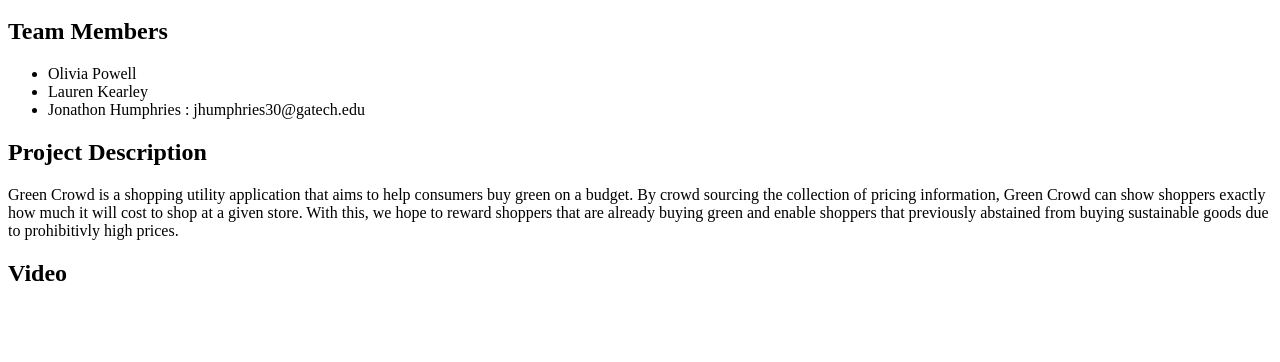
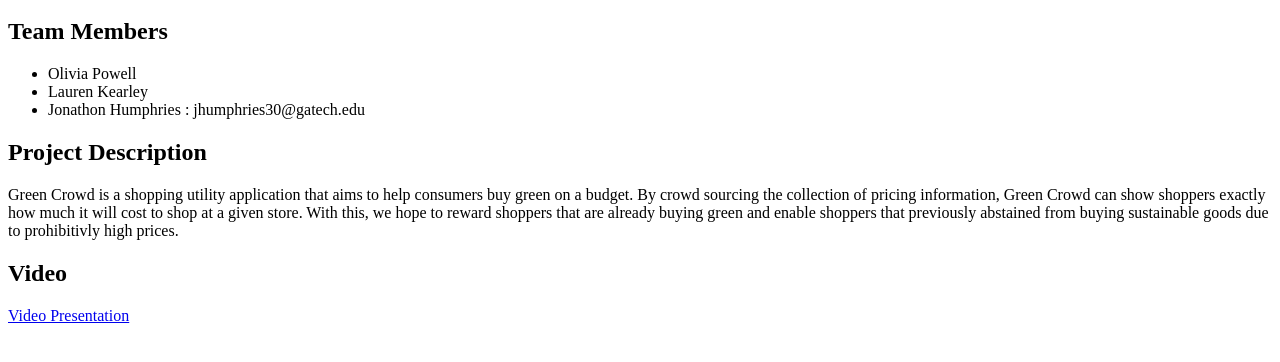
Before and after one commit to MaS-Green-Lean/MaS-Green-Lean.github.io, a plain HTML site: page index.html in a window 1280 px wide. Shown: the part 120-482 px from the top of the page. Drawn offline with Linux system fonts and the light colour scheme.

Commit message:
Added link to video

```diff
--- a/index.html
+++ b/index.html
@@ -21,7 +21,5 @@
 </p>
 
 <h2>Video</h2>
-
-
-</body>
+<a href="https://www.youtube.com/embed/DkJiqxvOoHc">Video Presentation</a>
 </html>
```
